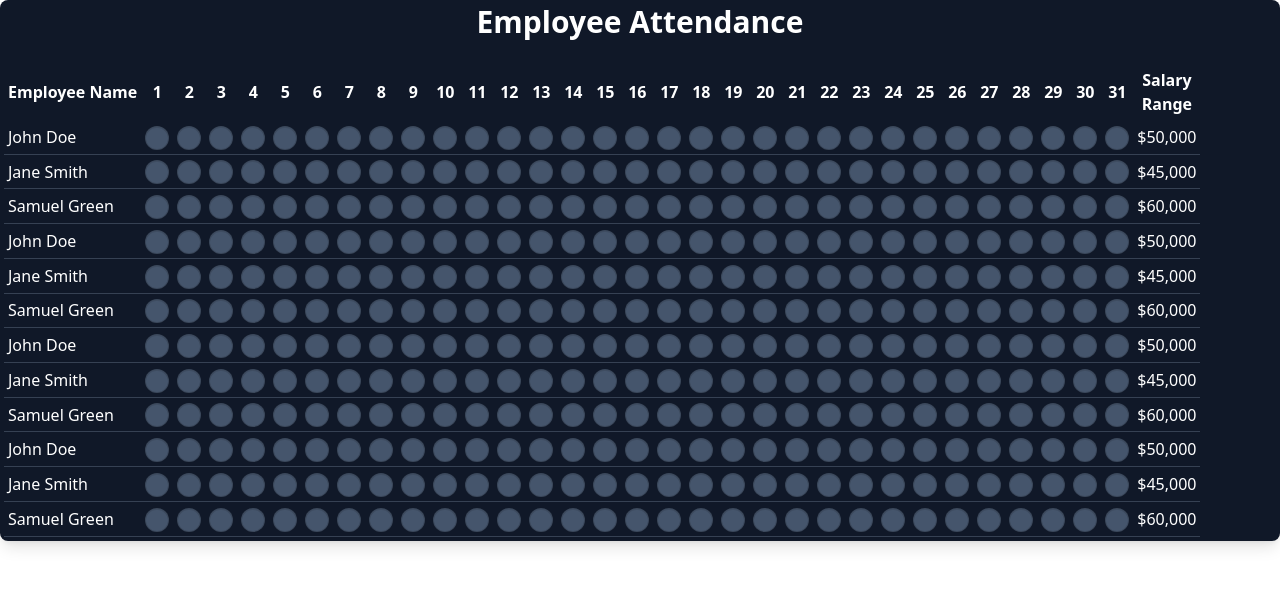
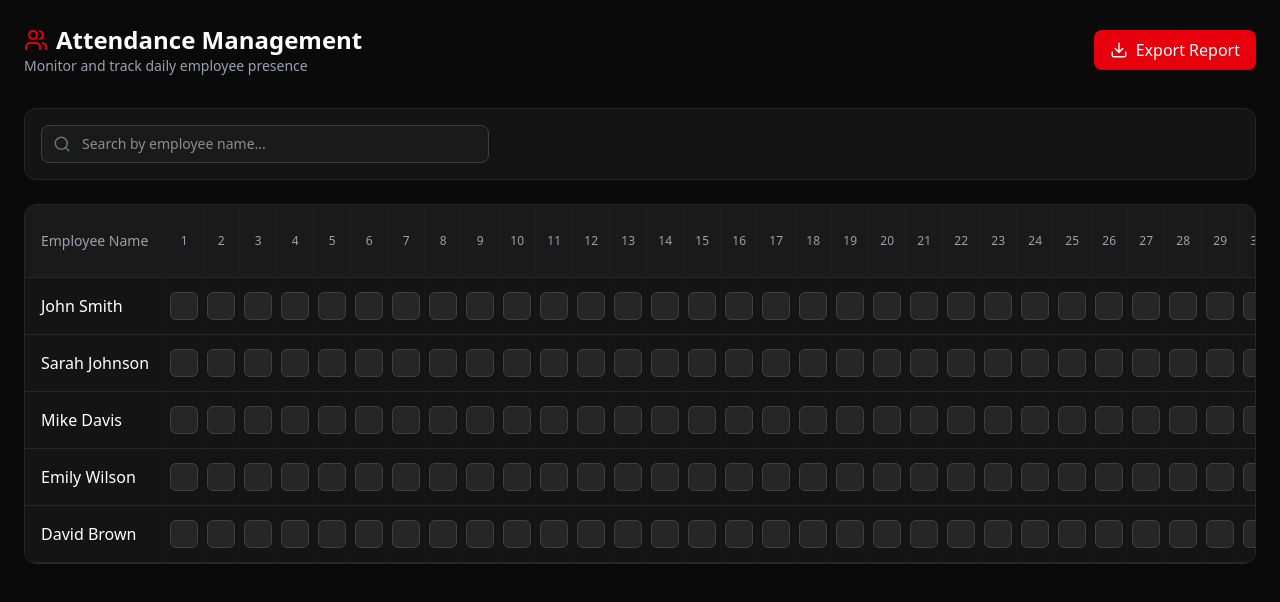
Before and after one commit to Imteazhossen/employee-attendance-system, a React (Vite) app: page / in a window 1280 px wide. Shown: the top 602 px of the page. Built offline with nearby package versions, Linux system fonts and the light colour scheme.

Commit message:
changed the ui, it's better
Signed-off-by: ImteazHossen <imteaz693@gmail.com>

```diff
--- a/package.json
+++ b/package.json
@@ -12,8 +12,10 @@
   "dependencies": {
     "@tailwindcss/vite": "^4.1.18",
     "framer-motion": "^12.23.26",
+    "lucide-react": "^0.562.0",
     "react": "^19.2.0",
     "react-dom": "^19.2.0",
+    "react-icons": "^5.5.0",
     "tailwindcss": "^4.1.18"
   },
   "devDependencies": {
--- a/src/Components/AttendanceTable.jsx
+++ b/src/Components/AttendanceTable.jsx
@@ -1,81 +1,117 @@
 import React, { useState } from "react";
-import { motion } from "framer-motion"; // Import Framer Motion for animations
+import { motion, AnimatePresence } from "framer-motion";
+import { Check, X, Search, Download, Users } from "lucide-react"; // Using lucide-react for cleaner icons
 
 const AttendanceTable = () => {
-    // Dummy employee data
     const employees = [
-        { name: "John Doe", salaryRange: "$50,000" },
-        { name: "Jane Smith", salaryRange: "$45,000" },
-        { name: "Samuel Green", salaryRange: "$60,000" },
-        { name: "John Doe", salaryRange: "$50,000" },
-        { name: "Jane Smith", salaryRange: "$45,000" },
-        { name: "Samuel Green", salaryRange: "$60,000" },
-        { name: "John Doe", salaryRange: "$50,000" },
-        { name: "Jane Smith", salaryRange: "$45,000" },
-        { name: "Samuel Green", salaryRange: "$60,000" },
-        { name: "John Doe", salaryRange: "$50,000" },
-        { name: "Jane Smith", salaryRange: "$45,000" },
-        { name: "Samuel Green", salaryRange: "$60,000" },
+        { name: "John Smith", salaryRange: "$1,245" },
+        { name: "Sarah Johnson", salaryRange: "$890" },
+        { name: "Mike Davis", salaryRange: "$2,520" },
+        { name: "Emily Wilson", salaryRange: "$495" },
+        { name: "David Brown", salaryRange: "$1,340" },
     ];
 
-    // Initialize attendance state (an array for each employee's attendance)
     const [attendance, setAttendance] = useState(
-        employees.map(() => Array(31).fill(true)) // Default 'true' (red) for each checkbox
+        employees.map(() => Array(31).fill(0))
     );
 
-    // Handle checkbox toggle
     const toggleAttendance = (employeeIndex, dateIndex) => {
         const newAttendance = [...attendance];
-        newAttendance[employeeIndex][dateIndex] = !newAttendance[employeeIndex][dateIndex];
+        const currentState = newAttendance[employeeIndex][dateIndex];
+        const nextState = (currentState + 1) % 3;
+        newAttendance[employeeIndex][dateIndex] = nextState;
         setAttendance(newAttendance);
+    };
 
-        // For 'false' (green) values, store the date in the backend (or dummy array for now)
-        if (!newAttendance[employeeIndex][dateIndex]) {
-            console.log(`Employee: ${employees[employeeIndex].name} missed on: ${dateIndex + 1}`);
+    const getStatusStyle = (state) => {
+        switch (state) {
+            case 1: return "bg-green-600 border-green-500 text-white";
+            case 2: return "bg-red-600 border-red-500 text-white";
+            default: return "bg-[#262626] border-neutral-700 text-transparent hover:border-neutral-500";
         }
     };
 
     return (
-        <div className="bg-gray-900 text-white p-1 rounded-lg shadow-lg">
-            <h1 className="text-3xl font-bold text-center mb-6">Employee Attendance</h1>
+        <div className="min-h-screen bg-[#0a0a0a] text-white p-6 font-sans">
+            {/* Header Section */}
+            <div className="flex justify-between items-center mb-8">
+                <div>
+                    <h1 className="text-2xl font-semibold flex items-center gap-2">
+                        <Users className="text-red-600" /> Attendance Management
+                    </h1>
+                    <p className="text-gray-400 text-sm">Monitor and track daily employee presence</p>
+                </div>
+                <button className="bg-red-600 hover:bg-red-700 text-white px-4 py-2 rounded-lg flex items-center gap-2 transition-all font-medium">
+                    <Download size={18} /> Export Report
+                </button>
+            </div>
 
-            <table className=" table-auto">
+            {/* Filter Bar (Matches your image) */}
+            <div className="bg-[#141414] p-4 rounded-xl border border-neutral-800 mb-6">
+                <div className="relative max-w-md">
+                    <Search className="absolute left-3 top-1/2 -translate-y-1/2 text-gray-500" size={18} />
+                    <input
+                        type="text"
+                        placeholder="Search by employee name..."
+                        className="w-full bg-[#1a1a1a] border border-neutral-700 rounded-lg py-2 pl-10 pr-4 focus:outline-none focus:border-red-600 transition-colors text-sm"
+                    />
+                </div>
+            </div>
+
+            {/* Table Container */}
+            <div className="bg-[#141414] rounded-xl border border-neutral-800 overflow-hidden">
+                <div className="overflow-x-auto">
+                    <table className="w-full text-left border-collapse">
                         <thead>
-                    <tr>
-                        <th className="p-1">Employee Name</th>
-                        {Array.from({ length: 31 }, (_, index) => (
-                            <th key={index} className="p-1">{index + 1}</th>
+                            <tr className="border-b border-neutral-800 bg-[#1a1a1a]">
+                                <th className="p-4 text-gray-400 font-medium text-sm sticky left-0 bg-[#1a1a1a] z-10">Employee Name</th>
+                                {Array.from({ length: 31 }, (_, i) => (
+                                    <th key={i} className="p-2 text-gray-400 font-medium text-xs text-center border-l border-neutral-800/50">{i + 1}</th>
                                 ))}
-                        <th className="p-1">Salary <br /> Range</th>
+                                <th className="p-4 text-gray-400 font-medium text-sm text-right">Total Salary</th>
                             </tr>
                         </thead>
                         <tbody>
-                    {employees.map((employee, employeeIndex) => (
-                        <tr key={employee.name} className="border-b border-gray-700">
-                            <td className="p-1">{employee.name}</td>
-                            {attendance[employeeIndex].map((isPresent, dateIndex) => (
-                                <td key={dateIndex} className="p-1 text-center">
-                                    <motion.div
-                                        initial={{ scale: 0.8 }}
-                                        animate={{ scale: 1 }}
-                                        transition={{ duration: 0.2 }}
+                            {employees.map((employee, empIdx) => (
+                                <tr key={empIdx} className="border-b border-neutral-800 hover:bg-[#1c1c1c] transition-colors group">
+                                    <td className="p-4 font-medium whitespace-nowrap sticky left-0 bg-[#141414] group-hover:bg-[#1c1c1c] transition-colors">
+                                        {employee.name}
+                                    </td>
+                                    {attendance[empIdx].map((state, dateIdx) => (
+                                        <td key={dateIdx} className="p-1 border-l border-neutral-800/30">
+                                            <div className="flex justify-center">
+                                                <motion.button
+                                                    whileHover={{ scale: 1.1 }}
+                                                    whileTap={{ scale: 0.9 }}
+                                                    onClick={() => toggleAttendance(empIdx, dateIdx)}
+                                                    className={`w-7 h-7 rounded-md flex items-center justify-center border transition-all duration-200 ${getStatusStyle(state)}`}
                                                 >
-                                        <input
-                                            type="checkbox"
-                                            checked={!isPresent}
-                                            onChange={() => toggleAttendance(employeeIndex, dateIndex)}
-                                            className={`w-6 h-6 checkbox transition-colors duration-300 rounded-full ${isPresent ? "bg-slate-600 " : "bg-green-600"
-                                                }`}
-                                        />
+                                                    <AnimatePresence mode="wait">
+                                                        {state === 1 && (
+                                                            <motion.div key="check" initial={{ scale: 0 }} animate={{ scale: 1 }} exit={{ scale: 0 }}>
+                                                                <Check size={14} strokeWidth={3} />
                                                             </motion.div>
+                                                        )}
+                                                        {state === 2 && (
+                                                            <motion.div key="cross" initial={{ scale: 0 }} animate={{ scale: 1 }} exit={{ scale: 0 }}>
+                                                                <X size={14} strokeWidth={3} />
+                                                            </motion.div>
+                                                        )}
+                                                    </AnimatePresence>
+                                                </motion.button>
+                                            </div>
                                         </td>
                                     ))}
-                            <td className="p-1">{employee.salaryRange}</td>
+                                    <td className="p-4 text-right font-mono text-gray-300 text-sm">
+                                        {employee.salaryRange}
+                                    </td>
                                 </tr>
                             ))}
                         </tbody>
                     </table>
                 </div>
+            </div>
+        </div>
     );
 };
 
```
Also changed, not shown: 1 other file (tests, documents, lock files or other folders). Lines whose indentation alone changed are shown as unchanged.
